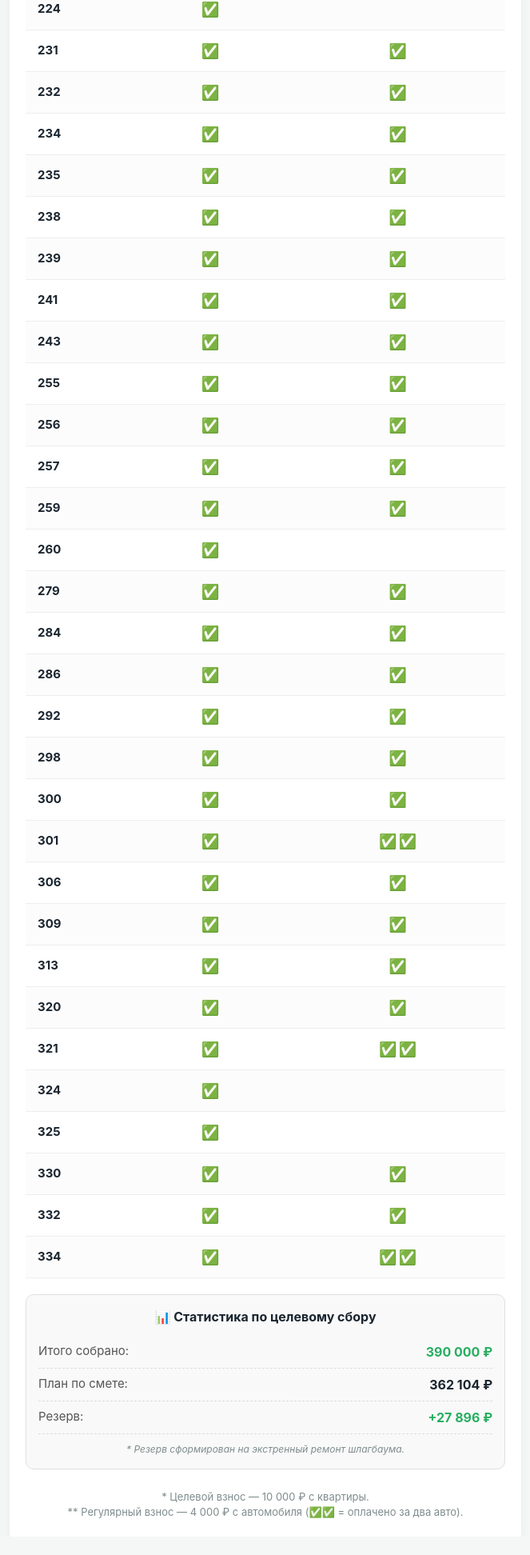
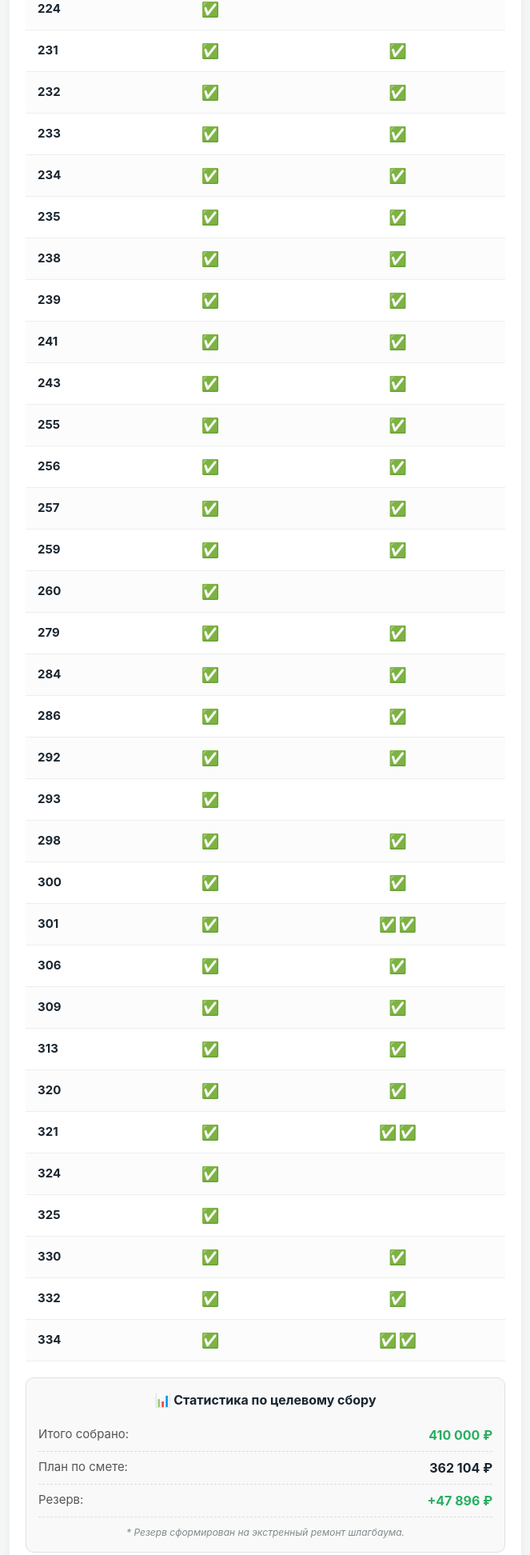
Before and after one commit to dwy5r5hf9t-design/len77-site, a plain HTML site: page status.html in a window 1280 px wide. Shown: the part 690-2634 px from the top of the page at 80% size, without its empty margins (308-971 px from the left). Before the commit the page ends 2611 px from the top, so only its background shows below. Drawn offline with Linux system fonts and the light colour scheme.

Commit message:
Update status.html

```diff
--- a/status.html
+++ b/status.html
@@ -77,7 +77,7 @@
     <a href="index.html" class="back-link">← На главную</a>
 
     <h1>Статус платежей по шлагбауму</h1>
-    <div class="subtitle">по состоянию на 26.11.2026, 21:00 МСК</div>
+    <div class="subtitle">по состоянию на 26.11.2026, 14:00 МСК</div>
 
     <table>
         <thead>
@@ -145,6 +145,11 @@
             </tr>
             <tr>
                 <td>232</td>
+                <td class="mark">✅</td>
+                <td class="mark">✅</td>
+            </tr>
+            <tr>
+                <td>233</td>
                 <td class="mark">✅</td>
                 <td class="mark">✅</td>
             </tr>
@@ -224,6 +229,11 @@
                 <td class="mark">✅</td>
             </tr>
             <tr>
+                <td>293</td>
+                <td class="mark">✅</td>
+                <td class="mark"></td>
+            </tr>
+            <tr>
                 <td>298</td>
                 <td class="mark">✅</td>
                 <td class="mark">✅</td>
@@ -296,7 +306,7 @@
         <div class="summary-title">📊 Статистика по целевому сбору</div>
         <div class="summary-row">
             <span>Итого собрано:</span>
-            <b class="collected">390 000 ₽</b>
+            <b class="collected">410 000 ₽</b>
         </div>
         <div class="summary-row">
             <span>План по смете:</span>
@@ -304,7 +314,7 @@
         </div>
         <div class="summary-row">
             <span>Резерв:</span>
-            <b class="reserve-pos">+27 896 ₽</b>
+            <b class="reserve-pos">+47 896 ₽</b>
         </div>
         <div class="reserve-note">* Резерв сформирован на экстренный ремонт шлагбаума.</div>
     </div>
```
